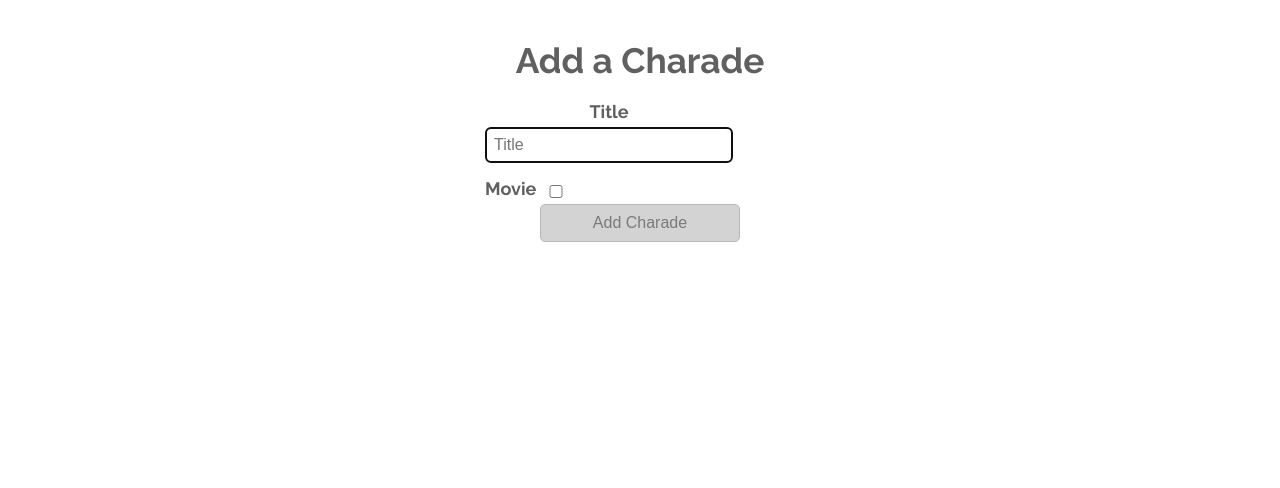
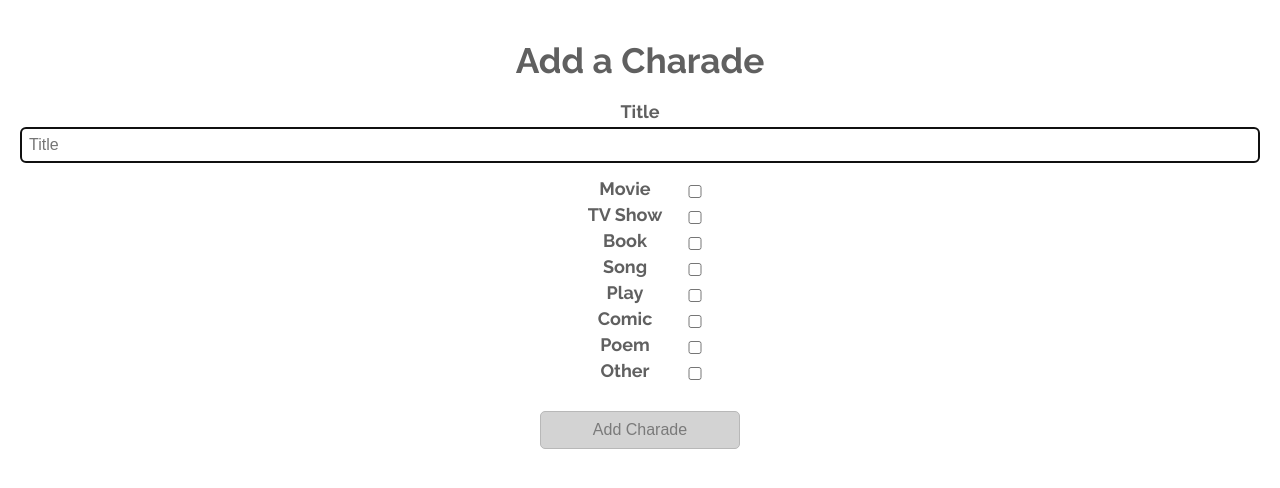
Before and after one commit to pablisch/charades, a React (Vite) app in the folder frontend/: page /add-charade in a window 1280 px wide. Shown: the top 488 px of the page. Built offline with nearby package versions, Linux system fonts and the light colour scheme.

Commit message:
Completed frontend of add charade form.

```diff
--- a/frontend/src/components/AddCharadeForm.css
+++ b/frontend/src/components/AddCharadeForm.css
@@ -5,13 +5,19 @@
 
 .format-checkbox label {
   margin-right: 10px;
+  width: 100px;
 }
 
 .format-checkbox input[type='checkbox'] {
-  background-color: aquamarine;
   width: 20px;
 }
 
-.form-field {
-  width: 80%;
+#format-checkbox-container {
+  display: flex;
+  flex-direction: column;
+  align-items: center;
+  margin-top: 10px;
 }
+#add-charade-submit-button {
+  margin-top: 25px;
+}
--- a/frontend/src/components/AddCharadeForm.jsx
+++ b/frontend/src/components/AddCharadeForm.jsx
@@ -9,11 +9,21 @@ import Button from './Button';
 import ErrorMessage from './ErrorMessage';
 import './AddCharadeForm.css';
 
+const formatsTypes = [
+  'Movie',
+  'TV Show',
+  'Book',
+  'Song',
+  'Play',
+  'Comic',
+  'Poem',
+  'Other',
+];
+
 const AddCharadeForm = () => {
   const [title, setTitle] = useState('');
   const [errorMessage, setErrorMessage] = useState('');
-  const [isMovie, setIsMovie] = useState(false);
-
+  const [checkedFormats, setCheckedFormats] = useState([]);
 
   const navigate = useNavigate();
 
@@ -32,9 +42,10 @@ const AddCharadeForm = () => {
 
     try {
       const DbResponse = await axios.post(
-        `${baseUrl}/api/v1.0/charade/add`,
+        `${baseUrl}/api/v1.0/charade`,
         {
           title,
+          format: checkedFormats,
         },
         {
           headers: {
@@ -49,7 +60,7 @@ const AddCharadeForm = () => {
         clearForm();
         navigate('/');
       } else {
-        console.log('Something went wrong in handleSignUpSubmit');
+        console.log('Something went wrong with adding the charade.');
       }
     } catch (error) {
       console.error('Error in handleSignUpSubmit:', error);
@@ -63,9 +74,21 @@ const AddCharadeForm = () => {
     setTitle(event.target.value);
   };
 
-  const handleMovieCheck = () => {
-    setIsMovie(!isMovie);
+  const handleFormatCheck = (format) => {
+    const isChecked = checkedFormats.includes(format);
+
+    if (isChecked) {
+      setCheckedFormats((prevFormats) =>
+        prevFormats.filter((item) => item !== format)
+      );
+    } else {
+      setCheckedFormats((prevFormats) => [...prevFormats, format]);
+    }
   };
+
+  useEffect(() => {
+    console.log('checkedFormats:', checkedFormats);
+  }, [checkedFormats]);
 
   // const handleFileChange = (event) => {
   //   const file = event.target.files[0];
@@ -96,19 +119,22 @@ const AddCharadeForm = () => {
             ref={titleInputRef}>
             Title
           </InputField>
-
-          <div className='format-checkbox'>
-  <label htmlFor="movie-checkbox">Movie</label>
-  <input
-    id="movie-checkbox"
-    type='checkbox'
-    checked={isMovie}
-    onChange={handleMovieCheck}
-  />
-</div>
+          <div id='format-checkbox-container'>
+            {formatsTypes.map((format) => (
+              <div key={format} className='format-checkbox'>
+                <label htmlFor={`${format}-checkbox`}>{format}</label>
+                <input
+                  id={`${format}-checkbox`}
+                  type='checkbox'
+                  checked={checkedFormats.includes(format)}
+                  onChange={() => handleFormatCheck(format)}
+                />
+              </div>
+            ))}
+          </div>
           <Button
             id='add-charade-submit-button'
-            disabled={title ? false : true}>
+            disabled={title && checkedFormats.length ? false : true}>
             Add Charade
           </Button>
         </form>
--- a/frontend/src/components/Form.css
+++ b/frontend/src/components/Form.css
@@ -14,7 +14,7 @@
 }
 
 .form {
-  width: 350px;
+  width: 100vw;
   margin: 20px auto;
   padding: 20px;
   text-align: center;
```
